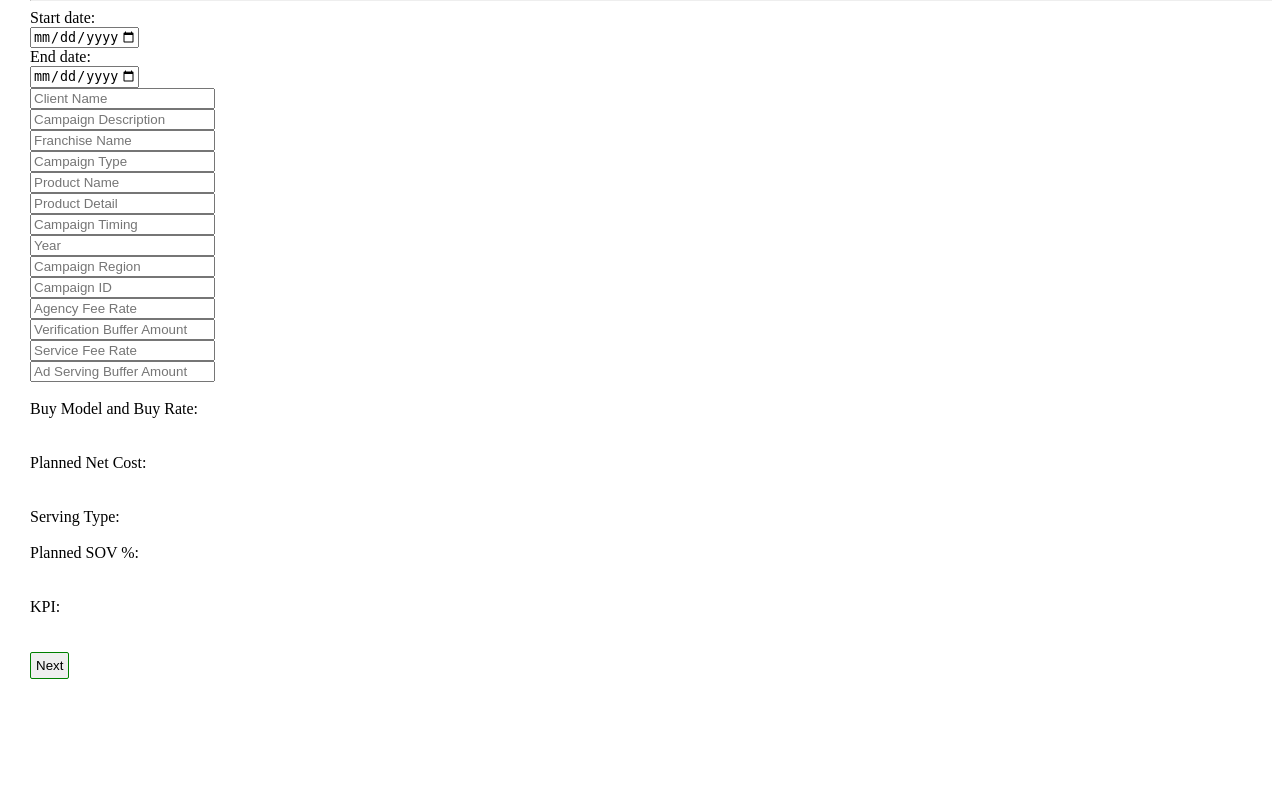
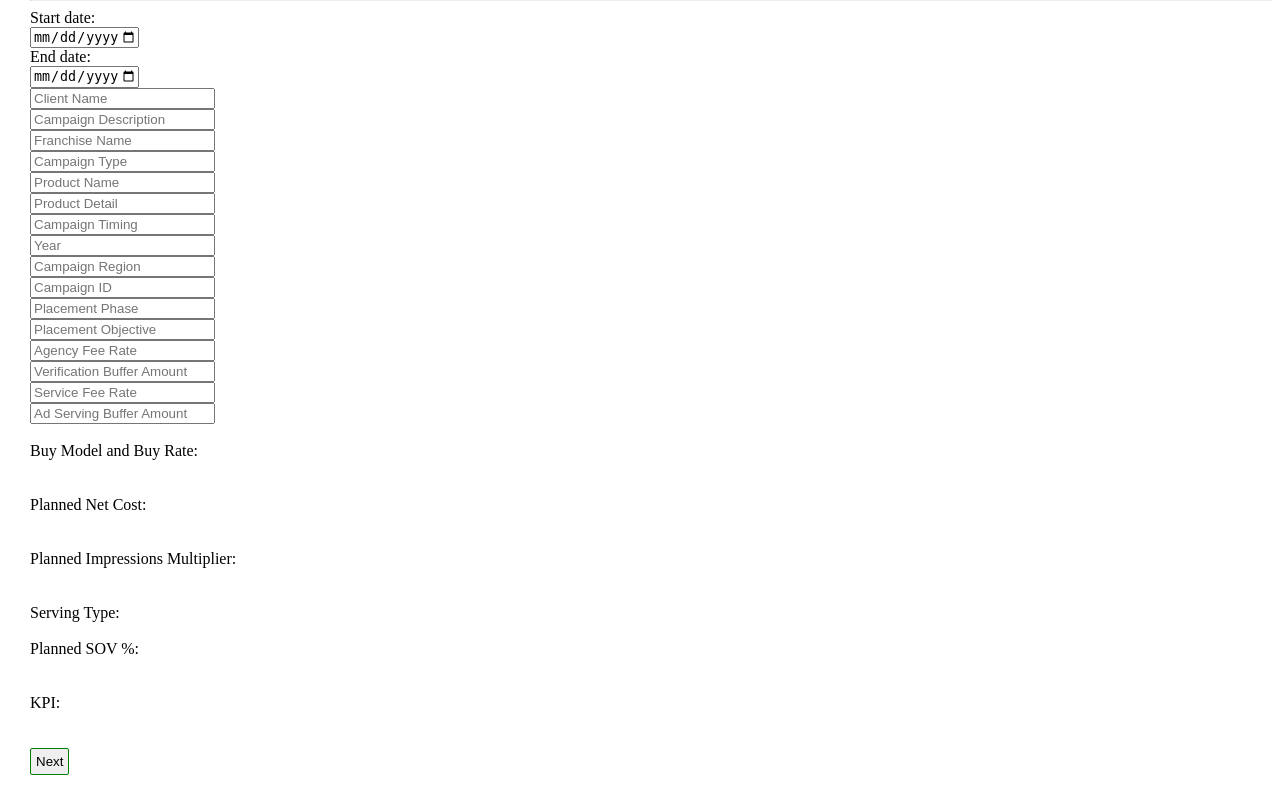
Before and after one commit to pkonopnicki/mediaplan_generator, a Django app: page / in a window 1280 px wide. Shown: the part 80-871 px from the top of the page. Before the commit the page ends 759 px from the top, so only its background shows below. Run offline with Django 3.2, Linux system fonts and the light colour scheme.

Commit message:
some functionalities added: - added the rest of the columns - changed column names

```diff
--- /dev/null
+++ b/coders/mediaplan/column_order.py
@@ -0,0 +1,69 @@
+column_order = [
+    'Client Name',
+    'Campaign Description',
+    'Franchise Name',
+    'Campaign Type',
+    'Product Name',
+    'Product Detail',
+    'Campaign Timing',
+    'Year',
+    'Campaign Region',
+    'Campaign ID',
+    'Campaign Name',
+    'Partner Name',
+    'Package Description',
+    'Placement Description',
+    'Ad Size (WxH)',
+    'Ad Type',
+    'Device',
+    'Country',
+    'Start Date',
+    'End Date',
+    'Buy Model',
+    'Planned Impressions Multiplier',
+    'Planned Impressions',
+    'Planned Units (eg. CPV, CPE, CPI)',
+    'CPM / Cost Per Unit',
+    'Planned Net Cost',
+    'Planned SOV %',
+    'Reporting Source',
+    'Agency Fee Rate',
+    'Agency Fee Cost',
+    'Ad Verification Rate',
+    'Ad Verification Cost',
+    'Verification Buffer Amount',
+    'Verification Buffer Total',
+    'Reporting Fee Rate',
+    'Reporting Fee Cost',
+    'Service Fee Rate',
+    'Service Fee Cost',
+    'Ad Serving Type',
+    'Ad Serving Rate',
+    'Ad Serving Cost',
+    'Ad Serving Buffer Amount',
+    'Ad Server Buffer Total',
+    'Total Cost',
+    'Targeting',
+    'Placement Phase (If Needed)',
+    'Placement Objective (If Needed)',
+    'KPI (If Needed)',
+    'Creative (If Needed)',
+    'Copy (If Needed)',
+    'Placement Name',
+    'DCM Link',
+    'Length',
+    'Twitter Card Name',
+    'Self Serve Campaign Name',
+    'Clickthrough UTM',
+    'Base URL',
+    'UTM_Source',
+    'Source',
+    'UTM_Medium',
+    'Medium',
+    'UTM_Term',
+    'Term',
+    'UTM_Content',
+    'Content',
+    'UTM_Campaign',
+    'Campaign',
+]
--- a/coders/mediaplan/templates/index.html
+++ b/coders/mediaplan/templates/index.html
@@ -72,6 +72,8 @@
         <input name="year" placeholder = "Year"><br>
         <input name="campaign_region" placeholder = "Campaign Region"><br>
         <input name="campaign_id" placeholder = "Campaign ID"><br>
+        <input name="placement_phase" placeholder = "Placement Phase"><br>
+        <input name="placement_objective" placeholder = "Placement Objective"><br>
         <input name="agency_fee_rate" placeholder = "Agency Fee Rate"><br>
         <input name="verification_buffer_amount" placeholder = "Verification Buffer Amount"><br>
         <input name="service_fee_rate" placeholder = "Service Fee Rate"><br>
@@ -108,6 +110,14 @@
         {% endfor %}
 <br>
 
+        <label>Planned Impressions Multiplier:</label><br><br>
+        {% for vendor in vendor_list%}
+            <label>{{ vendor.vendor_name }}</label><br>
+            <input type="number" step="0.01" name="plannedimpressions" style="width: 7em"> <br>
+
+        {% endfor %}
+<br>
+
         <label>Serving Type:</label><br><br>
         {% for serving in ad_serving_type %}
             <label>{{ serving }}</label><br>
@@ -115,7 +125,9 @@
             <label>Ad Serving Rate</label>
             <input type="number" step="0.001" value="0" name="adrate" style="width: 5em">
             <label>Reporting Fee Rate</label>
-            <input type="number" step="0.001" value="0" name="reportingrate" style="width: 5em"> <br><br>
+            <input type="number" step="0.001" value="0" name="reportingrate" style="width: 5em">
+            <label>Ad Verification Rate</label>
+            <input type="number" step="0.001" value="0" name="adverificationrate" style="width: 5em"> <br><br>
 
 
         {% endfor %}
--- a/coders/mediaplan/views.py
+++ b/coders/mediaplan/views.py
@@ -10,6 +10,7 @@
 from openpyxl import load_workbook
 from openpyxl.comments import Comment
 from openpyxl.styles import Color, PatternFill, Font, Border
+from .column_order import column_order
 
 
 # Create your views here.
@@ -123,36 +124,42 @@
         sov = request.POST.getlist("sov")
         kpi = request.POST.getlist("kpi")
 
+
         buymodel_df = pd.DataFrame()
 
         buymodel_df["Vendor"] = vendor_names
         buymodel_df["Buy Model"] = buymodel
         buymodel_df["Buy Rate"] = buyrate
         buymodel_df["Planned SOV %"] = sov
-        buymodel_df["KPI (If Needed) "] = kpi
+        buymodel_df["KPI (If Needed)"] = kpi
+
 
         # planned net cost df
 
         plannednetcost = request.POST.getlist("plannednetcost")
+        plannedimpressionsmultiplier = request.POST.getlist("plannedimpressions")
 
         plannednetcost_df = pd.DataFrame()
 
         plannednetcost_df["Vendor"] = vendor_names
         plannednetcost_df["Planned Net Cost"] = plannednetcost
+        plannednetcost_df["Planned Impressions Multiplier"] = plannedimpressionsmultiplier
 
         # ad serving and reporting fee
 
-        #serving_types = df["AdServingType"].dropna().unique().tolist()
+
         serving_types = request.POST.getlist("serving")
-        print(serving_types)
         adrate = request.POST.getlist("adrate")
         reportingfee = request.POST.getlist("reportingrate")
+        adverificationrate = request.POST.getlist("adverificationrate")
+
 
         serving_df = pd.DataFrame()
 
         serving_df["AdServingType"] = serving_types
         serving_df["Ad Serving Rate"] = adrate
         serving_df["Reporting Fee Rate"] = reportingfee
+        serving_df["Ad Verification Rate"] = adverificationrate
 
 
 
@@ -222,6 +229,7 @@
                                  right_on=list_right, suffixes=('', '_right_join'), how='left')
             output_df = output_df.drop(columns=list_join)
             output_df.loc[output_df.duplicated(subset=list_basic), "Planned Net Cost"] = 0
+            output_df.loc[output_df.duplicated(subset=list_basic), "Planned Impressions Multiplier"] = 0
 
         # use all methods and save output
 
@@ -246,6 +254,8 @@
         adserving_buffer_amount = request.POST.get("adserving_buffer_amount")
         start_date = request.POST.get("start_date")
         end_date = request.POST.get("end_date")
+        placement_phase = request.POST.get("placement_phase")
+        placement_objective = request.POST.get("placement_objective")
 
 
         output_df["Client Name"] = client_name
@@ -258,6 +268,8 @@
         output_df["Year"] = year
         output_df["Campaign Region"] = campaign_region
         output_df["Campaign ID"] = campaign_id
+        output_df["Placement Phase (If Needed)"] = placement_phase
+        output_df["Placement Objective (If Needed)"] = placement_objective
         output_df["Agency Fee Rate"] = agency_fee_rate
         output_df["Verification Buffer Amount"] = verification_buffer_amount
         output_df["Service Fee Rate"] = service_fee_rate
@@ -288,11 +300,26 @@
         output_df["UTM_Campaign"] = None
         output_df["Campaign"] = None
 
+        selfserved = ["Twitter", "Snapchat", "Reddit", "TTD", "TradeDesk", "Trade Desk",
+                      "The Trade Desk", "TheTradeDesk", "Google", "Google SEM", "SEM",
+                      "GDN", "Search", "Google Search", "YT", "YouTube", "Youtube", "Adwords",
+                      "Google Adwords", "FB", "IG", "Facebook", "Instagram", "FB&IG",
+                      "FB & IG", "Facebook Performance", "Facebook Branding", "Instagram Performance", "Instagram Branding",
+                      "FB & IG Branding", "FB & IG Performance", "FB&IG Branding", "FB&IG Performance"]
+
+        selfserved_lower = [x.lower() for x in selfserved]
+        selfserved_upper = [x.upper() for x in selfserved]
+        selfserved_combined = selfserved + selfserved_lower + selfserved_upper
+
+        output_df["Reporting Source"] = ["V" if el in selfserved_combined else "A" for el in output_df["Vendor"]]
+
 
         campaign_name = '=CONCATENATE(Table1[@[Franchise Name]],"_",Table1[@[Campaign Type]],"_",Table1[@[Product Name]],"_",Table1[@[Campaign Timing]],"_",Table1[@[Year]],"_",Table1[@[Campaign Region]])'
+        planned_impressions = '=Table1[@[Planned Net Cost]]/Table1[@[Planned Impressions Multiplier]]*1000'
         planned_units = '=Table1[@[Planned Net Cost]]/Table1[@[CPM / Cost Per Unit]]'
         agency_fee_cost = '=Table1[@[Planned Net Cost]]*(1/(1-Table1[@[Agency Fee Rate]]))*Table1[@[Agency Fee Rate]]'
         ad_verification_cost = '=Table1[@[Ad Verification Rate]]*(Table1[@[Planned Impressions]]/1000)'
+        ad_serving_cost = '=Table1[@[Ad Serving Rate]]*(Table1[@[Planned Impressions]]/1000)'
         verification_buffer_total = '=Table1[@[Ad Verification Cost]]*(Table1[@[Verification Buffer Amount]])'
         reporting_fee_cost = '=Table1[@[Reporting Fee Rate]]*(Table1[@[Planned Impressions]]/1000)'
         service_fee_cost = '=(Table1[@[Ad Serving Cost]]+Table1[@[Ad Server Buffer Total]])*Table1[@[Service Fee Rate]]'
@@ -306,14 +333,22 @@
                          'Table1[@[Placement Description]],"_",Table1[@[Package Description]],"_",Table1[@[Vertical(Biddable Vs. Branding)]],"_",Table1[@Demographics]))'
         self_serve_campaign_name = '=CONCAT(Table1[@[Campaign ID]],"_",Table1[@[Campaign Type]],"_",Table1[@[Partner Name]],"_",Table1[@Country],"_",Table1[@[Creative(If Needed)]])'
 
-        output_df = output_df.rename(columns={"Buy Rate": "CPM / Cost Per Unit", "B": "c"})
-        data = output_df
+        output_df = output_df.rename(columns={"Buy Rate": "CPM / Cost Per Unit",
+                                              "Vendor": "Partner Name",
+                                              "PackageDescription": "Package Description",
+                                              "PlacementDescription": "Placement Description",
+                                              "AdSize": "Ad Size (WxH)",
+                                              "AdType": "Ad Type",
+                                              "AdServingType": "Ad Serving Type",
+                                              "Copy": "Copy (If Needed)",
+                                              "Creative": "Creative (If Needed)",
+                                              })
 
         workbook = xlsxwriter.Workbook(output_file, {'nan_inf_to_errors': True})
         worksheet = workbook.add_worksheet("mediaplan")
 
-        worksheet.add_table('A1:CC100', {'data': data.values.tolist(),
-                                         'columns': [{'header': c} for c in data.columns.tolist()] +
+        worksheet.add_table('A1:BO100', {'data': output_df.values.tolist(),
+                                         'columns': [{'header': c} for c in output_df.columns.tolist()] +
                                                     [{'header': 'Campaign Name',
                                                       'formula': campaign_name}
                                                      ] +
@@ -346,6 +381,12 @@
                                                      ] +
                                                     [{'header': 'Self Serve Campaign Name',
                                                       'formula': self_serve_campaign_name}
+                                                     ] +
+                                                    [{'header': 'Planned Impressions',
+                                                      'formula': planned_impressions}
+                                                     ] +
+                                                    [{'header': 'Ad Serving Cost',
+                                                      'formula': ad_serving_cost}
                                                      ]
             ,
                                          'style': 'Table Style Medium 9',
@@ -353,10 +394,13 @@
 
         workbook.close()
 
+
+
         # adding background and font color
 
         whiteFont = Font(color='FFFFFF')
         blackFill = PatternFill(bgColor='000000', fill_type='solid')
+
 
         wb = load_workbook(output_file)
         ws = wb.active
```
